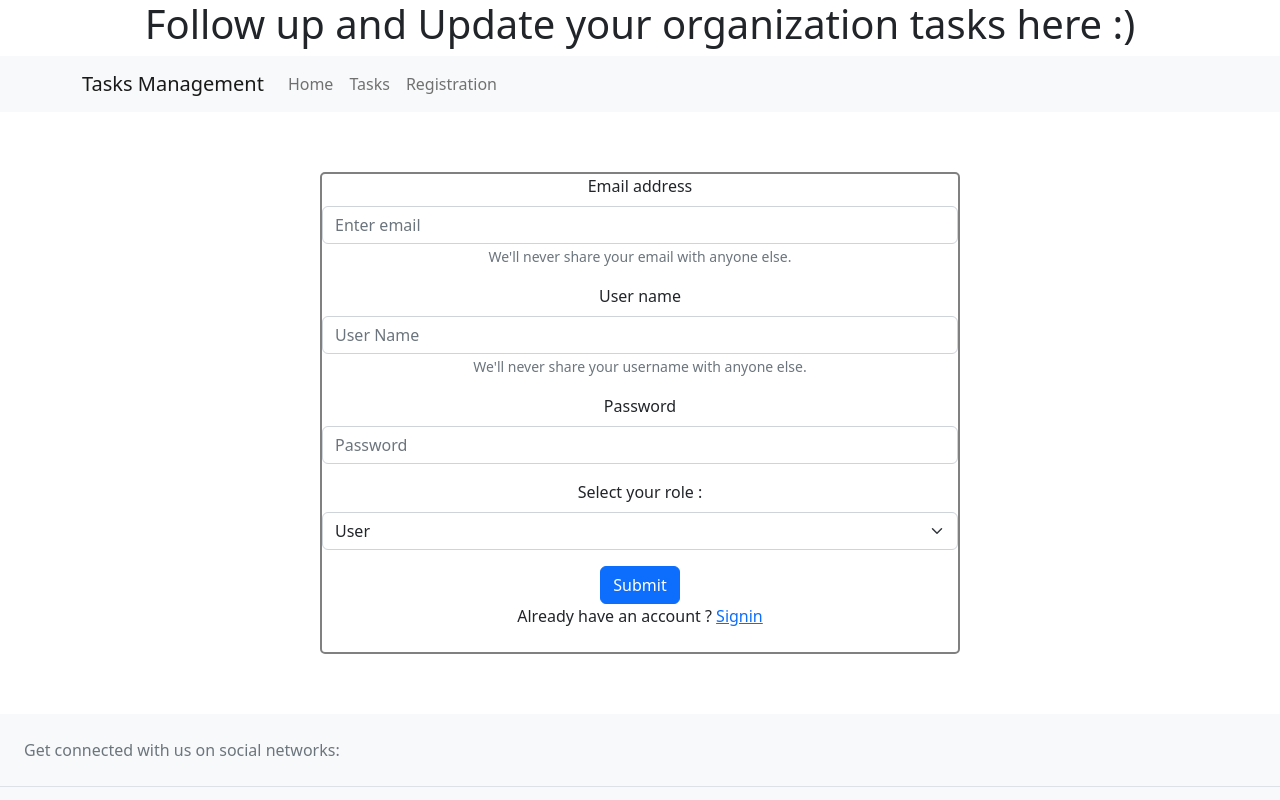
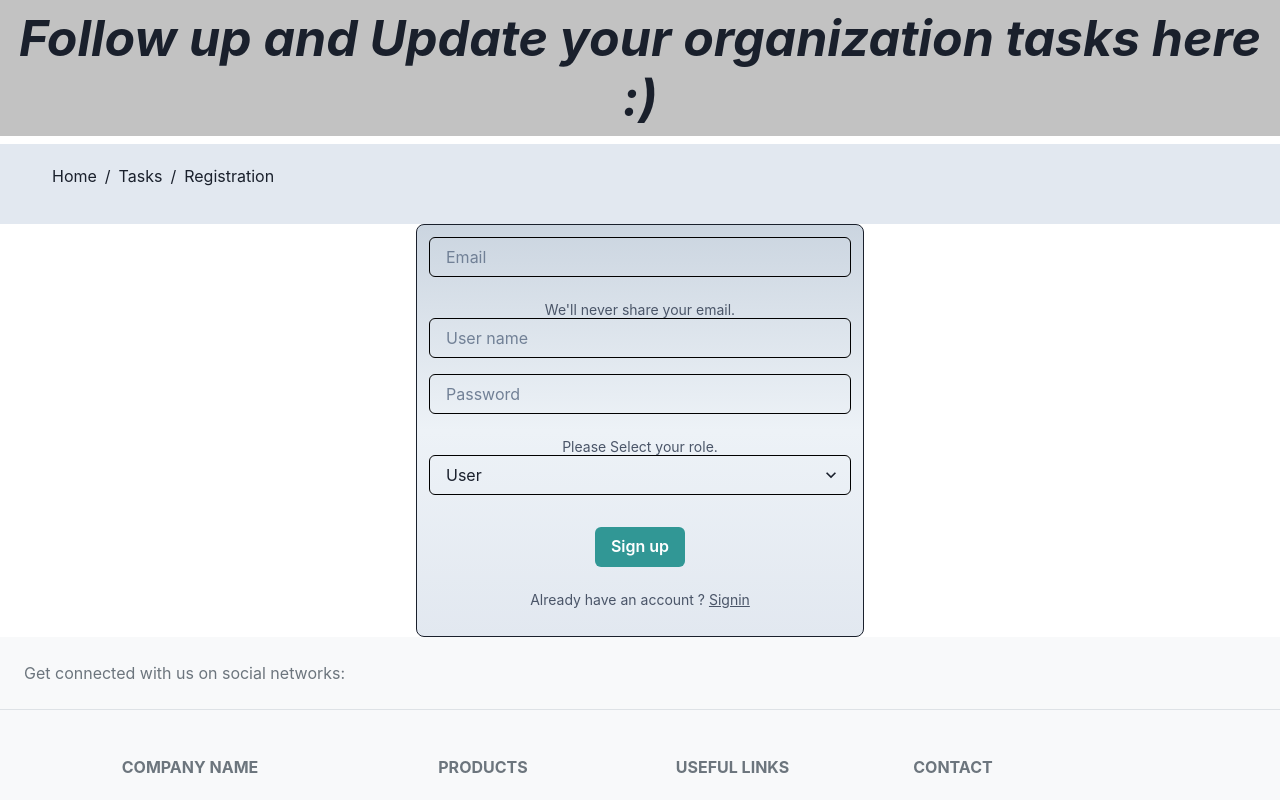
Before and after one commit to fha96/tasks-frontend-practice, a React (Create React App) app: page /signup in a window 1280 px wide. Shown: the top 800 px of the page. Built offline with nearby package versions, Linux system fonts and the light colour scheme.

Commit message:
refactor(App) : refactor all design components by using chakra

```diff
--- a/package.json
+++ b/package.json
@@ -3,12 +3,16 @@
   "version": "0.1.0",
   "private": true,
   "dependencies": {
+    "@chakra-ui/react": "^2.3.7",
+    "@emotion/react": "^11.10.5",
+    "@emotion/styled": "^11.10.5",
     "@testing-library/jest-dom": "^5.16.5",
     "@testing-library/user-event": "^13.5.0",
     "axios": "^0.27.2",
     "base-64": "^1.0.0",
     "bootstrap": "^5.2.1",
     "dotenv": "^16.0.3",
+    "framer-motion": "^6.5.1",
     "mdb-react-ui-kit": "^4.2.0",
     "react": "^18.2.0",
     "react-bootstrap": "^2.5.0",
--- a/src/components/header/Header.js
+++ b/src/components/header/Header.js
@@ -1,12 +1,32 @@
-import Container from "react-bootstrap/Container";
-import Nav from "react-bootstrap/Nav";
-import Navbar from "react-bootstrap/Navbar";
+import {
+  Breadcrumb,
+  BreadcrumbItem,
+  BreadcrumbLink,
+  Heading,
+} from "@chakra-ui/react";
 
 
 export const Header = () => {
   return (
-    <div data-testid='head'>
-      <h1>Follow up and Update your organization tasks here :)</h1>
+    <div data-testid="head">
+      <Heading size="lg" p='2' fontStyle='italic' fontSize="50px" bg='blackAlpha.400'>
+        Follow up and Update your organization tasks here :)
+      </Heading>
+      <Breadcrumb spacing="8px" p='5' bg= '#E2E8F0' mt='0'>
+        <BreadcrumbItem>
+          <BreadcrumbLink href="/">Home</BreadcrumbLink>
+        </BreadcrumbItem>
+
+        <BreadcrumbItem>
+          <BreadcrumbLink href="/tasks">Tasks</BreadcrumbLink>
+        </BreadcrumbItem>
+
+        <BreadcrumbItem >
+          <BreadcrumbLink href="/signup">Registration</BreadcrumbLink>
+        </BreadcrumbItem>
+      </Breadcrumb>
+
+{/*
       <Navbar bg="light" expand="lg">
         <Container>
           <Navbar.Brand>Tasks Management </Navbar.Brand>
@@ -19,7 +39,7 @@ export const Header = () => {
             </Nav>
           </Navbar.Collapse>
         </Container>
-      </Navbar>
+      </Navbar> */}
     </div>
   );
 };
--- a/src/components/main/Main.js
+++ b/src/components/main/Main.js
@@ -1,9 +1,12 @@
+import { Heading } from '@chakra-ui/react'
 import React from 'react'
 
 export const Main = () => {
   return (
     <div>
-    <h1>Please Register to get access to the whole features of our website </h1>
+      <Heading size="lg" fontSize="40px" fontStyle='italic'>
+      Please Register to get access to the whole features of our website
+      </Heading>
     </div>
   )
 }
--- a/src/components/registration/Signin.js
+++ b/src/components/registration/Signin.js
@@ -1,7 +1,12 @@
 import { Form, Button } from "react-bootstrap";
 import { Link, Navigate } from "react-router-dom";
 import "./signup.css";
-
+import {
+  FormControl,
+  FormHelperText,
+  Input,
+  VStack,
+} from "@chakra-ui/react";
 import { useContext } from "react";
 import { LoginContext } from "../../context/LoginContext";
 
@@ -10,7 +15,63 @@ export const Signin = () => {
 
   return (
     <div>
-      <Form className="form-signup" onSubmit={handleSignin}>
+      <Form onSubmit={handleSignin}>
+        <VStack
+          spacing="4"
+          w="md"
+          m="auto"
+          border="solid"
+          borderWidth="thin"
+          p="3"
+          borderRadius="lg"
+          bgGradient="linear(#CBD5E0,#EDF2F7,  #E2E8F0)"
+        >
+          <FormControl pt="25">
+            <Input
+              type="text"
+              placeholder="User name"
+              id="formBasicUserName"
+              border="solid"
+              borderColor="black"
+              borderWidth="thin"
+            />
+          </FormControl>
+          <FormControl>
+            <Input
+              type="password"
+              placeholder="Password"
+              id="formBasicPassword"
+              border="solid"
+              borderColor="black"
+              borderWidth="thin"
+            />
+          </FormControl>
+
+          <FormControl>
+            <Button mt={4} colorScheme="teal" type="submit">
+              Sign in
+            </Button>
+          </FormControl>
+          <FormControl className="mb-3">
+            <FormHelperText>
+              You don't have an Account ?{" "}
+              <span>
+                <Link to="/signup" style={{ textDecoration: "underline" }}>
+                  Signup
+                </Link>
+              </span>
+            </FormHelperText>
+          </FormControl>
+
+          {state.success && <Navigate to="/tasks" />}
+          {state.showError && (
+            <FormControl>
+              <FormHelperText color="red.500">{state.errMsg} !</FormHelperText>
+            </FormControl>
+          )}
+        </VStack>
+      </Form>
+      {/* <Form className="form-signup" onSubmit={handleSignin}>
         <Form.Group className="mb-3" controlId="formBasicUserName">
           <Form.Label>User name</Form.Label>
           <Form.Control type="text" placeholder="User Name" />
@@ -44,7 +105,7 @@ export const Signin = () => {
             <Form.Label>{state.errMsg} !</Form.Label>
           </Form.Group>
         )}
-      </Form>
+      </Form> */}
     </div>
   );
 };
--- a/src/components/registration/Signup.js
+++ b/src/components/registration/Signup.js
@@ -1,86 +1,119 @@
 import axios from "axios";
 import React, { useState } from "react";
-import { Form, Button } from "react-bootstrap";
+import { Form } from "react-bootstrap";
 import { Link } from "react-router-dom";
-import './signup.css';
+import "./signup.css";
+import {
+  FormControl,
+  FormHelperText,
+  Input,
+  VStack,
+  Select,
+  Alert,
+  AlertIcon,
+  Button
+} from "@chakra-ui/react";
+export const Signup = () => {
+  const [response, setResponse] = useState("");
+  const [show, setShow] = useState(false);
+  const [showE, setShowE] = useState(false);
 
-export const Signup = () => {
-    const [response, setResponse] = useState('');
-    const [show, setShow] = useState(false);
-const handleSignUp = (e) => {
+  const handleSignUp = (e) => {
     e.preventDefault();
+    setShowE(false);
+    setShow(false);
     const url = `${process.env.REACT_APP_EXPRESS_URL}/signup`;
-    console.log('process',process.env.REACT_APP_EXPRESS_URL);
+    console.log("process", process.env.REACT_APP_EXPRESS_URL);
 
     let data = {
-        email:e.target.formBasicEmail.value,
-        userName:e.target.formBasicUserName.value,
-        password:e.target.formBasicPassword.value,
-        role:e.target.fromBasicSelect.value
-    }
+      email: e.target.formBasicEmail.value,
+      userName: e.target.formBasicUserName.value,
+      password: e.target.formBasicPassword.value,
+      role: e.target.fromBasicSelect.value,
+    };
     console.log(data);
 
-    axios.post(url,data)
-    .then(resolve =>{
-        setResponse(prevData => prevData=resolve.data);
+    axios
+      .post(url, data)
+      .then((resolve) => {
+        setResponse((prevData) => (prevData = resolve.data));
         setShow(true);
-
-    })
-    .catch(rejected =>{
-
-        setResponse(prevData => prevData=rejected.response.data);
-        setShow(true);
-    } );
-
-}
-
+      })
+      .catch((rejected) => {
+        setResponse((prevData) => (prevData = rejected.response.data));
+        setShowE(true);
+      });
+  };
 
   return (
     <div>
-
-      <Form className="form-signup" onSubmit={handleSignUp}>
-        <Form.Group className="mb-3" controlId="formBasicEmail">
-          <Form.Label>Email address</Form.Label>
-          <Form.Control type="email" placeholder="Enter email" />
-          <Form.Text className="text-muted">
-            We'll never share your email with anyone else.
-          </Form.Text>
-        </Form.Group>
-        <Form.Group className="mb-3" controlId="formBasicUserName">
-          <Form.Label>User name</Form.Label>
-          <Form.Control type="text" placeholder="User Name" />
-          <Form.Text className="text-muted">
-            We'll never share your username with anyone else.
-          </Form.Text>
-        </Form.Group>
-
-        <Form.Group className="mb-3" controlId="formBasicPassword">
-          <Form.Label>Password</Form.Label>
-          <Form.Control type="text" placeholder="Password" />
-        </Form.Group>
-        <Form.Group className="mb-3" controlId="fromBasicSelect">
-          <Form.Label>Select your role : </Form.Label>
-          <Form.Select>
-            <option value="user">User</option>
-            <option value="admin">Admin</option>
-          </Form.Select>
-        </Form.Group>
-        <Button  variant="primary" type="submit">
-          Submit
-        </Button>
-
-        <Form.Group className="mb-3" >
-          <Form.Label>Already have an account ? <span><Link to='/signin'>Signin</Link></span></Form.Label>
-        </Form.Group>
-        {
-            show &&
-
-        <Form.Group className="mb-3" >
-          <Form.Label  >{response} !</Form.Label>
-        </Form.Group>
-
-        }
-
+      <Form onSubmit={handleSignUp}>
+        <VStack
+          spacing="4"
+          w="md"
+          m="auto"
+          border="solid"
+          borderWidth="thin"
+          p="3"
+          borderRadius="lg"
+          bgGradient="linear(#CBD5E0,#EDF2F7,  #E2E8F0)"
+        >
+          <FormControl>
+            <Input type="email" placeholder="Email" id="formBasicEmail" border="solid"
+              borderColor="black"
+              borderWidth="thin"/>
+          </FormControl>
+          <FormControl>
+            <FormHelperText>We'll never share your email.</FormHelperText>
+            <Input type="text" placeholder="User name" id="formBasicUserName" border="solid"
+              borderColor="black"
+              borderWidth="thin"/>
+          </FormControl>
+          <FormControl>
+            <Input type="text" placeholder="Password" id="formBasicPassword" border="solid"
+              borderColor="black"
+              borderWidth="thin"/>
+          </FormControl>
+          <FormControl>
+            <FormHelperText>Please Select your role.</FormHelperText>
+            <Select
+              border="solid"
+              borderColor="black"
+              borderWidth="thin"
+              id="fromBasicSelect"
+            >
+              <option value="user">User</option>
+              <option value="admin">Admin</option>
+            </Select>
+          </FormControl>
+          <FormControl>
+            <Button mt={4} colorScheme="teal" type="submit">
+              Sign up
+            </Button>
+          </FormControl>
+          <FormControl className="mb-3">
+            <FormHelperText>
+              Already have an account ?{" "}
+              <span>
+                <Link to="/signin" style={{ textDecoration: "underline" }}>
+                  Signin
+                </Link>
+              </span>
+            </FormHelperText>
+          </FormControl>
+          {showE && (
+            <Alert status="error">
+              <AlertIcon />
+              {response} !
+            </Alert>
+          )}
+          {show && (
+            <Alert status="success">
+              <AlertIcon />
+              {response} !
+            </Alert>
+          )}
+        </VStack>
       </Form>
     </div>
   );
--- a/src/components/update/AddStatus.js
+++ b/src/components/update/AddStatus.js
@@ -2,6 +2,8 @@ import axios from 'axios';
 import React, { useContext, useState } from 'react'
 import cookies from 'react-cookies';
 import { TaskContext } from "../../context/TasksContext";
+import { Button, FormControl, HStack, Input, VStack } from "@chakra-ui/react";
+import { Form } from 'react-bootstrap';
 
 
 export const AddStatus = (props) => {
@@ -31,10 +33,37 @@ export const AddStatus = (props) => {
 
   return (
     <div>
-        <form onSubmit={handleAddStatus}>
-            <input type='text' placeholder='Status' id='status'/>
-            <input type='submit' value='add' />
-        </form>
+        <Form onSubmit={handleAddStatus} w='sm'>
+              <HStack
+                spacing="0"
+                w="esm"
+                m="auto"
+                border="solid"
+                borderWidth="thin"
+                p="1"
+                borderRadius="lg"
+                bgGradient="linear(#EDF2F7,#E2E8F0, #CBD5E0)"
+                borderBottom='solid black'
+              >
+                <FormControl >
+                  <Input
+                    type="text"
+                    p='1'
+                    placeholder="Status"
+                    id="status"
+                    border="solid"
+                    borderColor="black"
+                    borderWidth="thin"
+                  />
+                </FormControl>
+
+                <FormControl>
+                  <Button colorScheme="teal" type="submit">
+                    Add
+                  </Button>
+                </FormControl>
+              </HStack>
+            </Form>
         {
             msg&&
             <span>{msg}</span>
--- a/src/components/update/AddTask.js
+++ b/src/components/update/AddTask.js
@@ -1,105 +1,142 @@
 import axios from "axios";
 import { useState, useEffect, useContext } from "react";
-import { Form, Button } from "react-bootstrap";
-import cookies from 'react-cookies';
+import { Form } from "react-bootstrap";
+import cookies from "react-cookies";
 import { Tasks } from "../main/Tasks";
 import { TaskContext } from "../../context/TasksContext";
+import { FormControl, Input, VStack, Button } from "@chakra-ui/react";
 
 export const AddTask = () => {
-
-  const {errMsg, getTasks, setErrMsg, setTasks, tasks} = useContext(TaskContext);
-  const [token, setToken] = useState(cookies.load('token'));
+  const { errMsg, getTasks, setErrMsg, setTasks, tasks } =
+    useContext(TaskContext);
+  const [token, setToken] = useState(cookies.load("token"));
 
   const handleLogout = () => {
-    cookies.remove('token');
-    cookies.remove('id');
-    cookies.remove('userName');
-    cookies.remove('role');
-    cookies.remove('capabilities');
-    setToken(cookies.load('token'));
-  }
+    cookies.remove("token");
+    cookies.remove("id");
+    cookies.remove("userName");
+    cookies.remove("role");
+    cookies.remove("capabilities");
+    setToken(cookies.load("token"));
+  };
 
   const handleDelete = (id) => {
     const url = `${process.env.REACT_APP_EXPRESS_URL}/task/${id}`;
     const url2 = `${process.env.REACT_APP_EXPRESS_URL}/task`;
-    axios.delete(url,{
+    axios
+      .delete(url, {
         headers: {
-            Authorization: `Bearer ${cookies.load('token')}`
-        }
+          Authorization: `Bearer ${cookies.load("token")}`,
+        },
       })
-    .then(resolve =>{
+      .then((resolve) => {
         alert(resolve.data);
-        axios.get(url2,{
-          headers:{
-              Authorization: `Bearer ${cookies.load('token')}`
-          }
-      }).then(resolve => setTasks(resolve.data))
-      .catch(rejected => setErrMsg("Error while fetching data"));
+        axios
+          .get(url2, {
+            headers: {
+              Authorization: `Bearer ${cookies.load("token")}`,
+            },
           })
-    .catch(rejected => alert(rejected.response.data));
-
+          .then((resolve) => setTasks(resolve.data))
+          .catch((rejected) => setErrMsg("Error while fetching data"));
+      })
+      .catch((rejected) => alert(rejected.response.data));
   };
-
 
   const handleAdd = (e) => {
     e.preventDefault();
     const url = `${process.env.REACT_APP_EXPRESS_URL}/task`;
     let data = {
-        title:e.target.formBasicTitle.value,
-        description: e.target.formBasicDescription.value
-    }
-    axios.post(url,data,{
+      title: e.target.formBasicTitle.value,
+      description: e.target.formBasicDescription.value,
+    };
+    axios
+      .post(url, data, {
         headers: {
-            Authorization: `Bearer ${cookies.load('token')}`
-        }
+          Authorization: `Bearer ${cookies.load("token")}`,
+        },
       })
-    .then(resolve =>{
-        axios.get(url,{
-            headers:{
-                Authorization: `Bearer ${cookies.load('token')}`
-            }
-        }).then(resolve => setTasks(resolve.data))
-        .catch(rejected => setErrMsg("Error while fetching data"));
+      .then((resolve) => {
+        axios
+          .get(url, {
+            headers: {
+              Authorization: `Bearer ${cookies.load("token")}`,
+            },
           })
-    .catch(rejected => alert(rejected.response.data));
+          .then((resolve) => setTasks(resolve.data))
+          .catch((rejected) => setErrMsg("Error while fetching data"));
+      })
+      .catch((rejected) => alert(rejected.response.data));
   };
 
   useEffect(() => {
     getTasks();
-  }, []);
+  }, [getTasks]);
 
   return (
-    <div >
-        {
-            token&&
-            <div >
-                <button style={{float:'left', margin: '-25px 0px 0px 25px'}} onClick={handleLogout}>Logout</button>
-      <Form className="form-signup" onSubmit={handleAdd}>
-        <Form.Group className="mb-3" controlId="formBasicTitle">
-          <Form.Label>Title</Form.Label>
-          <Form.Control type="text" placeholder="Tilte" />
-        </Form.Group>
 
-        <Form.Group className="mb-3" controlId="formBasicDescription">
-          <Form.Label>Description</Form.Label>
-          <Form.Control type="text" placeholder="Description" />
-        </Form.Group>
+      <div>
+        {token && (
+          <div>
+            <Button
+              mt={4}
+              colorScheme="teal"
+              type="submit"
+              float='right'
+              onClick={handleLogout}
+            >
+              Logout
+            </Button>
 
-        <Button variant="primary" type="submit">
+            <Form onSubmit={handleAdd}>
+              <VStack
+                spacing="4"
+                w="md"
+                m="auto"
+                border="solid"
+                borderWidth="thin"
+                p="3"
+                borderRadius="lg"
+                bgGradient="linear(#EDF2F7,#E2E8F0, #CBD5E0)"
+              >
+                <FormControl pt="25">
+                  <Input
+                    type="text"
+                    placeholder="Title"
+                    id="formBasicTitle"
+                    border="solid"
+                    borderColor="black"
+                    borderWidth="thin"
+                  />
+                </FormControl>
+                <FormControl>
+                  <Input
+                    type="text"
+                    placeholder="Description"
+                    id="formBasicDescription"
+                    border="solid"
+                    borderColor="black"
+                    borderWidth="thin"
+                  />
+                </FormControl>
+
+                <FormControl>
+                  <Button mt={4} colorScheme="teal" type="submit">
                     Add Task
                   </Button>
+                </FormControl>
+              </VStack>
             </Form>
-      <Tasks tasks={tasks} handleDelete={handleDelete}/>
-      {
-        errMsg &&
-        <h2>{errMsg}</h2>
-      }
+            <Tasks tasks={tasks} handleDelete={handleDelete} />
+            {errMsg && <h2>{errMsg}</h2>}
           </div>
-        }
-        {
-            !cookies.load('token') &&
-            <h4 data-testid='task'>Token Expired !!<br/> Signin again </h4>
-        }
+        )}
+        {!cookies.load("token") && (
+          <h4 data-testid="task">
+            Token Expired !!
+            <br /> Signin again{" "}
+          </h4>
+        )}
       </div>
   );
 };
--- a/src/components/update/UpdateModal.js
+++ b/src/components/update/UpdateModal.js
@@ -1,7 +1,16 @@
 import axios from "axios";
 import React, { useState } from "react";
-import { Modal, Form, Button } from "react-bootstrap";
+import {  Form, Button } from "react-bootstrap";
 import cookies from 'react-cookies';
+import {
+  Modal,
+  ModalOverlay,
+  ModalContent,
+  ModalHeader,
+  ModalFooter,
+  ModalBody,
+  ModalCloseButton,
+} from '@chakra-ui/react'
 export const UpdateModal = (props) => {
     const [msg, setMsg] = useState('');
 
@@ -24,6 +33,42 @@ export const UpdateModal = (props) => {
   return (
     <div>
       <Modal
+        // initialFocusRef={props.show}
+        // finalFocusRef={finalRef}
+        isOpen={props.show}
+        onClose={props.handleClose}
+      >
+        <ModalOverlay />
+        <ModalContent>
+          <ModalHeader>Update post</ModalHeader>
+          <ModalCloseButton />
+          <ModalBody pb={6}>
+          <Form onSubmit={handleEdit}>
+            <Form.Group className="mb-4" controlId="formBasicTitle">
+              <Form.Label>Title of the task</Form.Label>
+              <Form.Control type="text" placeholder="Enter the title" />
+            </Form.Group>
+
+            <Form.Group className="mb-4" controlId="formBasicDescription">
+              <Form.Label>Description</Form.Label>
+              <Form.Control type="text" placeholder="Enter the description" />
+            </Form.Group>
+            <Button variant="primary" type="submit">
+              Submit
+            </Button>
+          </Form>
+          </ModalBody>
+
+          <ModalFooter>
+          { msg &&
+            <p>{msg}</p>
+            }
+
+          </ModalFooter>
+        </ModalContent>
+      </Modal>
+      {/* ////////////////////////////////////////// */}
+      {/* <Modal
         show={props.show}
         onHide={props.handleClose}
         backdrop="static"
@@ -53,7 +98,7 @@ export const UpdateModal = (props) => {
             <p>{msg}</p>
             }
         </Modal.Footer>
-      </Modal>
+      </Modal> */}
     </div>
   );
 };
--- a/src/index.js
+++ b/src/index.js
@@ -1,16 +1,19 @@
-import React from 'react';
-import ReactDOM from 'react-dom/client';
-import './index.css';
-import App from './App';
-import reportWebVitals from './reportWebVitals';
-import 'bootstrap/dist/css/bootstrap.min.css';
-import { BrowserRouter } from 'react-router-dom';
-const root = ReactDOM.createRoot(document.getElementById('root'));
+import React from "react";
+import ReactDOM from "react-dom/client";
+import "./index.css";
+import App from "./App";
+import reportWebVitals from "./reportWebVitals";
+import "bootstrap/dist/css/bootstrap.min.css";
+import { BrowserRouter } from "react-router-dom";
+import { ChakraProvider } from "@chakra-ui/react";
+const root = ReactDOM.createRoot(document.getElementById("root"));
 root.render(
   <React.StrictMode>
-  <BrowserRouter>
-    <App />
-    </BrowserRouter>
+    <ChakraProvider>
+      <BrowserRouter>
+        <App />
+      </BrowserRouter>
+    </ChakraProvider>
   </React.StrictMode>
 );
 
```
Also changed, not shown: src/components/main/Tasks.js (+78 -44 lines), 1 other file (tests, documents, lock files or other folders). Lines whose indentation alone changed are shown as unchanged.
